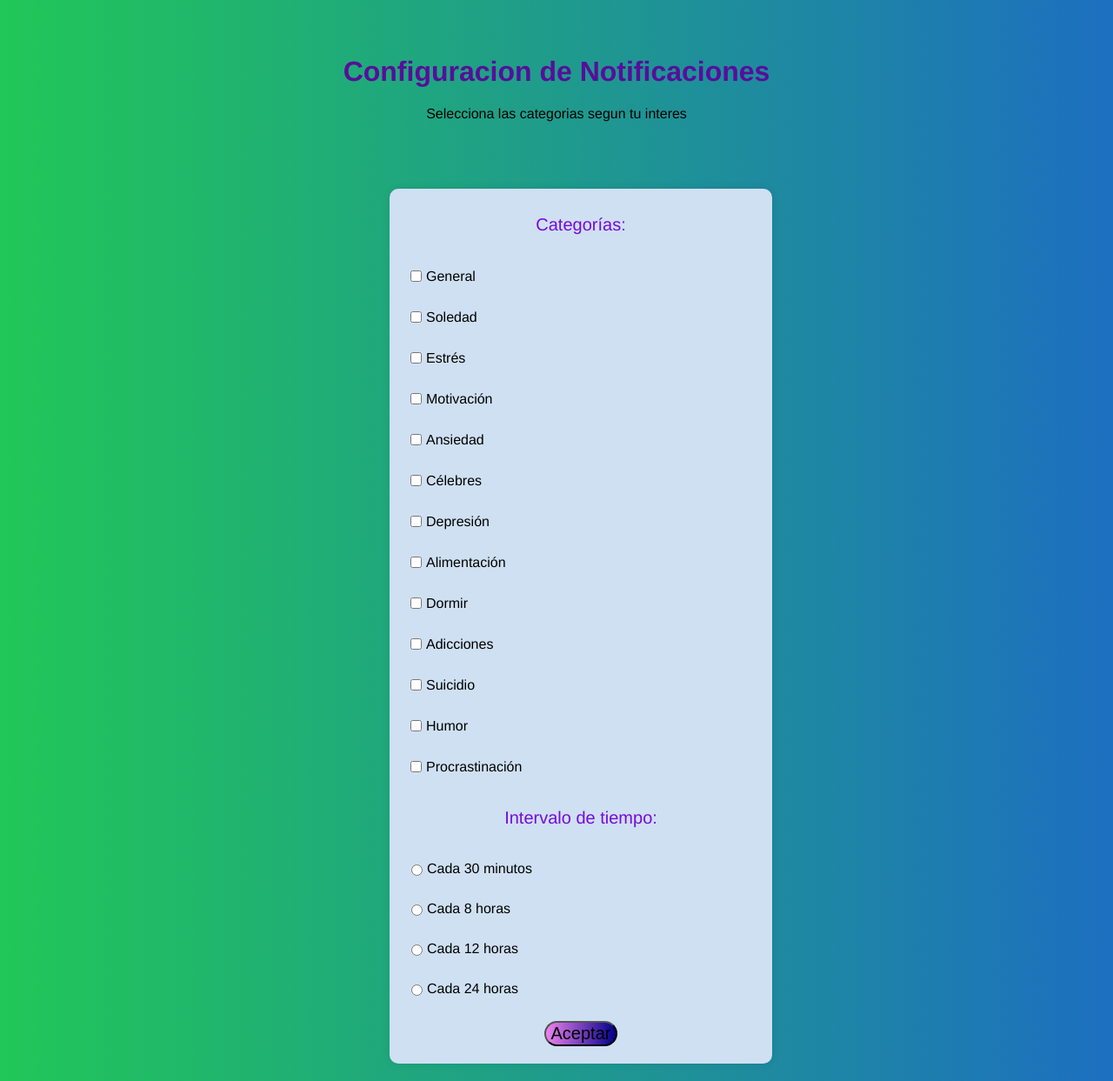
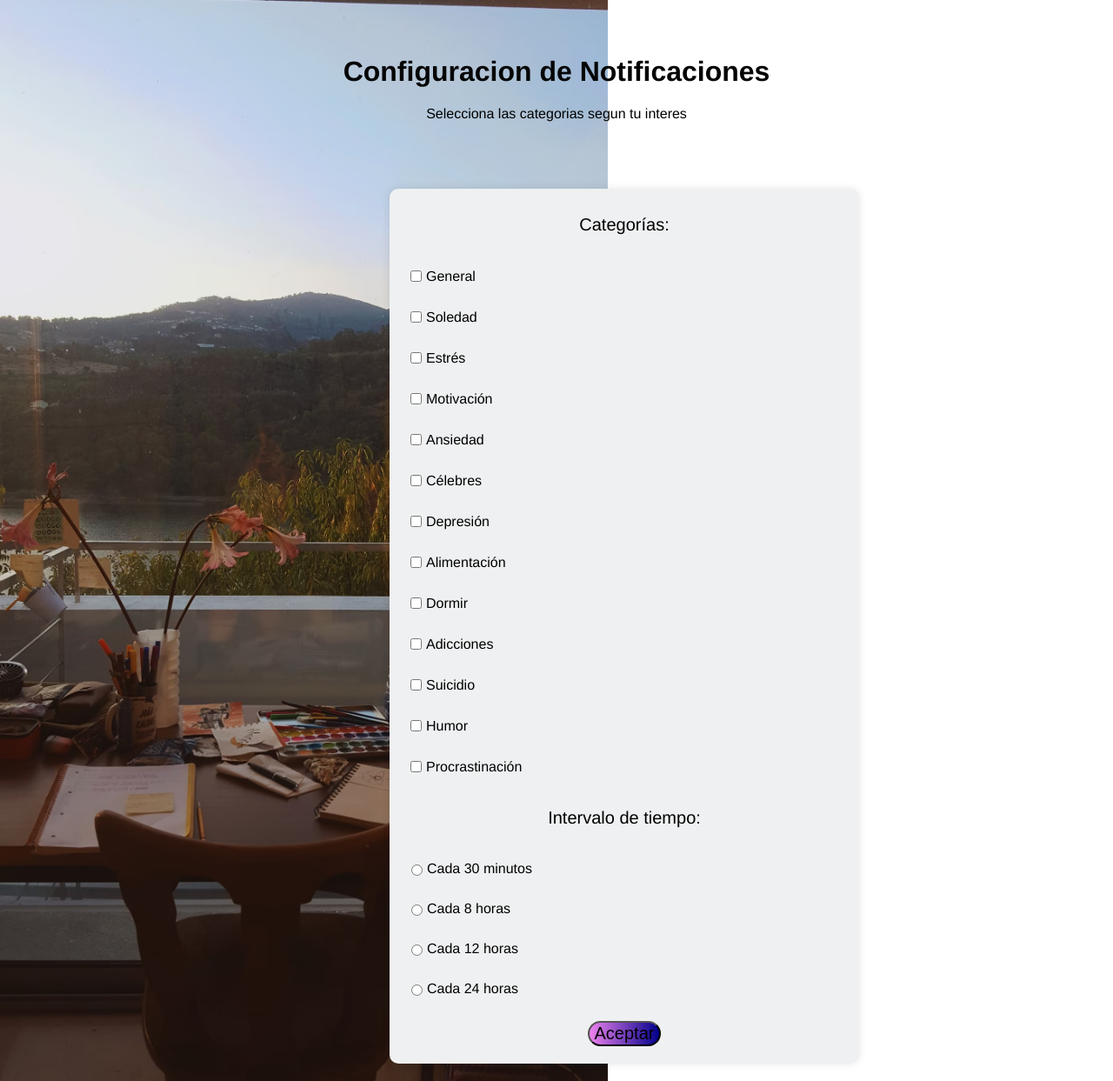
Before and after one commit to elmerurbina/freud-ai, a Flask app: page /notificaciones in a window 1280 px wide. Shown: the whole page at 87% size. Run offline with Flask 3, Linux system fonts and the light colour scheme.

Commit message:
Update files

```diff
--- a/static/css/notificaciones.css
+++ b/static/css/notificaciones.css
@@ -1,25 +1,29 @@
 
 body {
-   background: linear-gradient(to right, #21c758, #1d6fc0);
+   background-image: url('/static/imagenes/notificacionesFondo.avif');
+   background-size: contain;
+
     font-family: 'Helvetica Neue', sans-serif;
     margin: 0;
    padding: 0;
-   background-size: cover;
+
    background-repeat: no-repeat;
    background-attachment: fixed;
 }
 p{margin-top: 10px;
 text-align: center;
+color: #000;
 font-size: 16px;}
 
 form {
-    background: #cfe0f2;  /*#fff8dc;*/
+    background: #eff0f1;  /*#fff8dc;*/
     padding: 20px;
     height: auto;
     align-items: center;
     margin-left: 35%;
+    margin-right: 35%;
     margin-bottom: 20px;
-    width: 400px;
+    width: 500px;
     border-radius: 10px;
     box-shadow: 0 0 10px rgba(0, 0, 0, 0.1);
     text-align: center;
@@ -32,6 +36,7 @@ form {
     position: fixed;
     top: 50%;
     left: 50%;
+    right: 30%;
     transform: translate(-50%, -50%);
     padding: 20px;
     background: #4CAF50; /* Green background color */
@@ -64,7 +69,7 @@ label {
 
 }
 
-p.head{color: #7609dd;
+p.head{color: #000000;
 font-size: 20px;}
 
 input[type="checkbox"],
@@ -74,7 +79,7 @@ input[type="radio"] {
 }
 
 h1 {
-    color: #570e9b;
+    color: #050505;
     margin-top: 5%;
     text-align: center;
 }
```
Also changed, not shown: static/imagenes/notificacionesFondo.avif.
